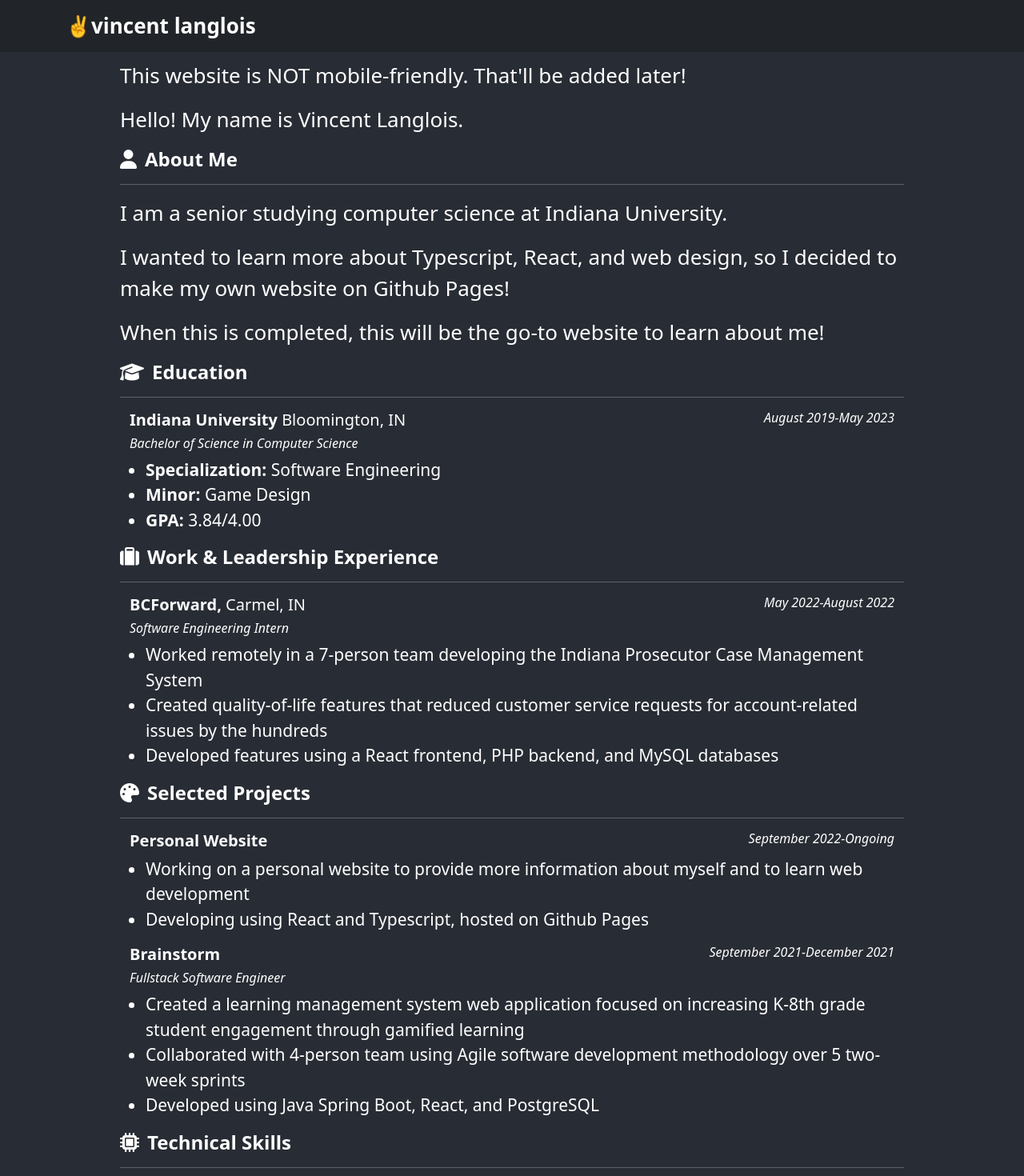
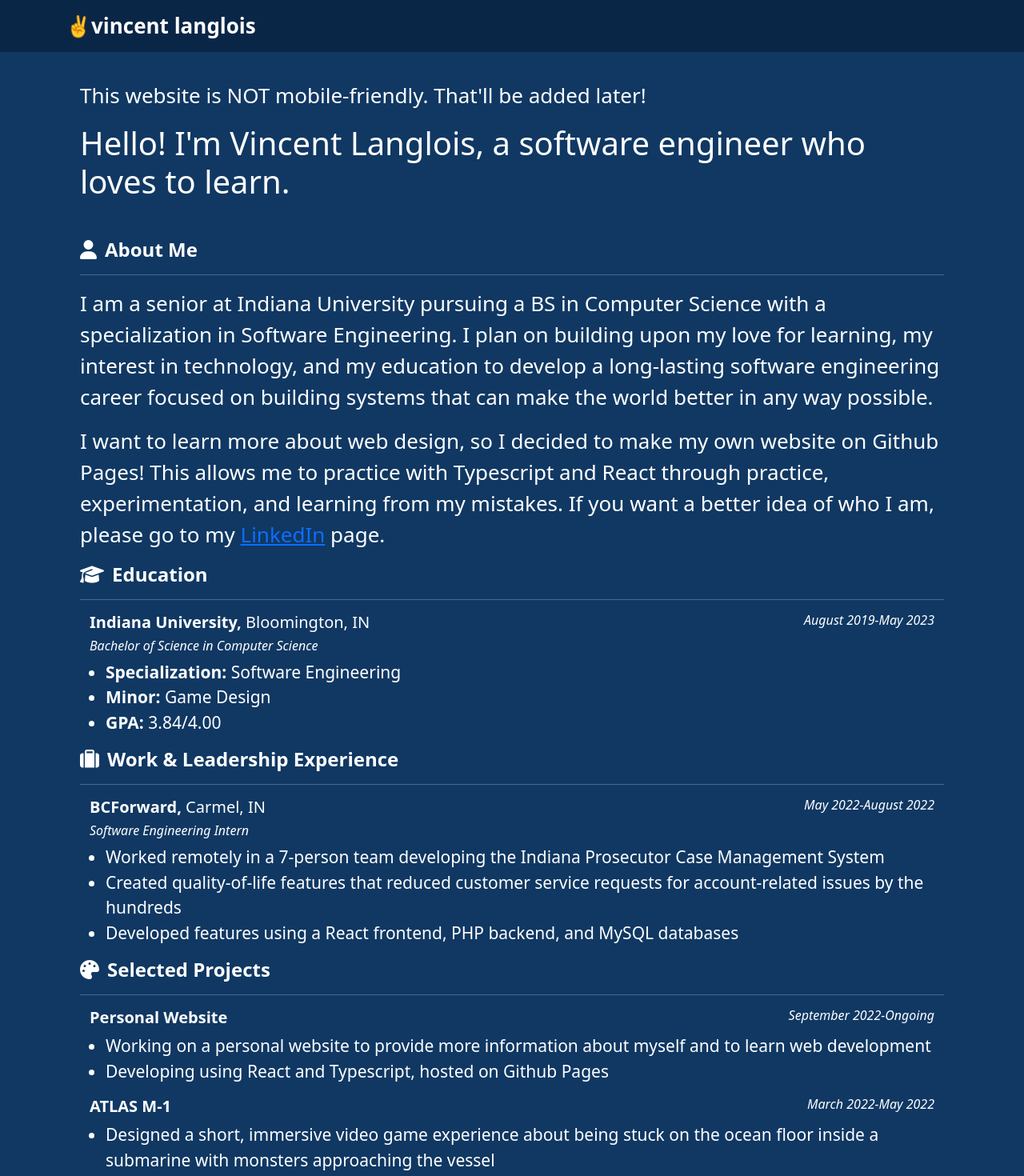
Before and after one commit to vtlanglois/vtlanglois.github.io, a React (Create React App) app: page /#/ in a window 1280 px wide. Shown: the top 1470 px of the page at 80% size. Built offline with nearby package versions, Linux system fonts and the light colour scheme.

Commit message:
minor changes to color

```diff
--- a/src/App.css
+++ b/src/App.css
@@ -9,7 +9,7 @@
 
 
 .App-header {
-  background-color: #282c34;
+  background-color: #0A2647;
   /* background-image: linear-gradient(to right top, #d16ba5, #c777b9, #ba83ca, #aa8fd8, #9a9ae1, #8aa7ec, #79b3f4, #69bff8, #52cffe, #41dfff, #46eefa, #5ffbf1); */
   display: flex;
   flex-direction: column;
@@ -22,11 +22,8 @@
 
 
 .App-body {
-  padding-top: 75px;
-  padding-bottom: 25px;
-  padding-left: 150px;
-  padding-right: 150px;
-  background-color: #282c34;
+  padding: 100px;
+  background-color: #103863;
   display: flex;
   flex-direction: column;
   font-size: calc(10px + 2vmin);
@@ -36,3 +33,10 @@
 .App-link {
   color: #61dafb;
 }
+
+.red {
+  margin: auto;
+  text-align: left;
+  width: 100%;
+
+}
--- a/src/App.tsx
+++ b/src/App.tsx
@@ -17,7 +17,9 @@ function App() {
         <Route path="/about" element={<About />} />
         <Route path="/work" element={<Work />} />
       </Routes>
-      <footer className='App-header'><ContactIcons/></footer>
+      <footer className="App-header">
+        <ContactIcons />
+      </footer>
     </div>
   );
 }
--- a/src/components/ContactIcons/ContactIcons.tsx
+++ b/src/components/ContactIcons/ContactIcons.tsx
@@ -27,7 +27,6 @@ const ContactIcons = () => {
             <div className = "bottom-text d-flex justify-content-evenly">
                 vincent langlois - {splashText} - {currentYear}
             </div>
-            <br />
         </div>
     );
 }
--- a/src/components/WebsiteHeader/WebsiteHeader.css
+++ b/src/components/WebsiteHeader/WebsiteHeader.css
@@ -1,4 +1,10 @@
 .brand-name {
     font-size: calc(10px + 2vmin);
+    color: white;
 
 }
+
+.banner {
+    background-color: #0A2647;
+
+}
--- a/src/components/WebsiteHeader/WebsiteHeader.tsx
+++ b/src/components/WebsiteHeader/WebsiteHeader.tsx
@@ -1,10 +1,16 @@
 import { useState } from "react";
-import { Collapse, Nav, Navbar, NavbarBrand, NavbarToggler, NavLink } from "reactstrap";
+import {
+  Collapse,
+  Nav,
+  Navbar,
+  NavbarBrand,
+  NavbarToggler,
+  NavLink,
+} from "reactstrap";
 import { SelectEmoji } from "../EmojiSelector";
 import "./WebsiteHeader.css";
 
 const WebsiteHeader = () => {
-
   const [isOpen, setIsOpen] = useState(false);
 
   const toggle = () => setIsOpen(!isOpen);
@@ -15,9 +21,11 @@ const WebsiteHeader = () => {
          */
   return (
     <div>
-        <Navbar dark color="dark" container="lg" expand="sm" fixed="top">
-          <NavbarBrand className="brand-name"><b>{emoji}vincent langlois</b></NavbarBrand>
-          <NavbarToggler onClick={toggle}/>
+      <Navbar className="banner" container="lg" expand="sm" fixed="top">
+        <NavbarBrand className="brand-name">
+          <b>{emoji}vincent langlois</b>
+        </NavbarBrand>
+        <NavbarToggler onClick={toggle} />
         <Collapse isOpen={isOpen} navbar>
           <Nav className="ms-auto" navbar>
             {/*<NavLink className="brand-name" href="#/about">📖about</NavLink>*/}
@@ -28,5 +36,5 @@ const WebsiteHeader = () => {
       </Navbar>
     </div>
   );
-}
+};
 export default WebsiteHeader;
--- a/src/components/WorkAccordian/WorkAccordian.css
+++ b/src/components/WorkAccordian/WorkAccordian.css
@@ -8,5 +8,5 @@
 .body{
     color: white;
     font-size: calc(5px + 2vmin);
-    background-color: #282c34;
+    background-color: #103863;
 }
--- a/src/components/WorkAccordian/WorkAccordian.tsx
+++ b/src/components/WorkAccordian/WorkAccordian.tsx
@@ -1,4 +1,3 @@
-import { SetStateAction, useState } from "react";
 import ExperienceItem from "../ExperienceItem/ExperienceItem";
 import "./WorkAccordian.css";
 import {
@@ -7,7 +6,6 @@ import {
   faPalette,
   faMicrochip,
 } from "@fortawesome/free-solid-svg-icons";
-import { FontAwesomeIcon } from "@fortawesome/react-fontawesome";
 import ExperienceHeader from "../ExperienceItem/ExperienceHeader";
 import TabHeader from "../ExperienceItem/TabHeader";
 const WorkAccordian = () => {
@@ -15,7 +13,7 @@ const WorkAccordian = () => {
     <div className="body">
       <TabHeader icon={faGraduationCap} title="Education" />
       <ExperienceHeader
-        title="Indiana University"
+        title="Indiana University,"
         location="Bloomington, IN"
         job="Bachelor of Science in Computer Science"
         startMonth="August 2019"
@@ -56,6 +54,16 @@ const WorkAccordian = () => {
         ]}
       />
       <ExperienceItem
+        title="ATLAS M-1"
+        startMonth="March 2022"
+        endMonth="May 2022"
+        details={[
+          "Designed a short, immersive video game experience about being stuck on the ocean floor inside a submarine with monsters approaching the vessel",
+          "Mixed audio to create an eerie atmosphere, sampling old radios, monster screams, and groaning metal",
+          "Programmed neccessary systems to allow for eerie atmosphere to engage players, including submarine controls and audio systems",
+        ]}
+      />
+      <ExperienceItem
         title="Brainstorm"
         startMonth="September 2021"
         endMonth="December 2021"
@@ -70,7 +78,7 @@ const WorkAccordian = () => {
       <TabHeader icon={faMicrochip} title="Technical Skills" />
       <ul>
         <li>
-          <b>Languages: </b> Java, C/C++, PHP, Python, C#, R
+          <b>Languages: </b>Java, C/C++, PHP, Python, C#, R
         </li>
         <li>
           <b>Web &#38; Database: </b>TypeScript, React, XML, JSON, PostgresSQL,
--- a/src/pages/About.tsx
+++ b/src/pages/About.tsx
@@ -1,24 +1,24 @@
-import { Link } from "react-router-dom";
-import '../App.css'
-import ContactIcons from "../components/ContactIcons/ContactIcons";
-import { Button } from "reactstrap";
-import {Document, Page, } from 'react-pdf';
+import '../App.css';
 import WorkAccordian from "../components/WorkAccordian/WorkAccordian";
 import TabHeader from "../components/ExperienceItem/TabHeader";
 import {
     faUser
-  } from "@fortawesome/free-solid-svg-icons";
+} from "@fortawesome/free-solid-svg-icons";
 const About = () => {
     return (
 
         <div className="red">
             <body className="App-body">
             <p>This website is NOT mobile-friendly. That'll be added later!</p>
-            <p>Hello! My name is Vincent Langlois. </p>
+            <h1>Hello! I'm Vincent Langlois, a software engineer who loves to learn.</h1>
+            <br/>
             <TabHeader icon={faUser} title="About Me"/>
-                <p>I am a senior studying computer science at Indiana University.</p>
-                <p>I wanted to learn more about Typescript, React, and web design, so I decided to make my own website on Github Pages!</p>
-                <p>When this is completed, this will be the go-to website to learn about me!</p>
+                <p>I am a senior at Indiana University pursuing a BS in Computer Science with a specialization in Software Engineering.
+                    I plan on building upon my love for learning, my interest in technology, and my education to develop a long-lasting software engineering career
+                    focused on building systems that can make the world better in any way possible.</p>
+                <p>I want to learn more about web design, so I decided to make my own website on Github Pages!
+                    This allows me to practice with Typescript and React through practice, experimentation, and learning from my mistakes.
+                    If you want a better idea of who I am, please go to my <a href="https://www.linkedin.com/in/vtlanglois/">LinkedIn</a> page.</p>
                 <WorkAccordian />
             </body>
         </div>
```
Also changed, not shown: src/components/ExperienceItem/ExperienceItem.tsx (+7 -1 lines), src/components/ExperienceItem/TabHeader.tsx (+9 -7 lines). Lines whose indentation alone changed are shown as unchanged.
